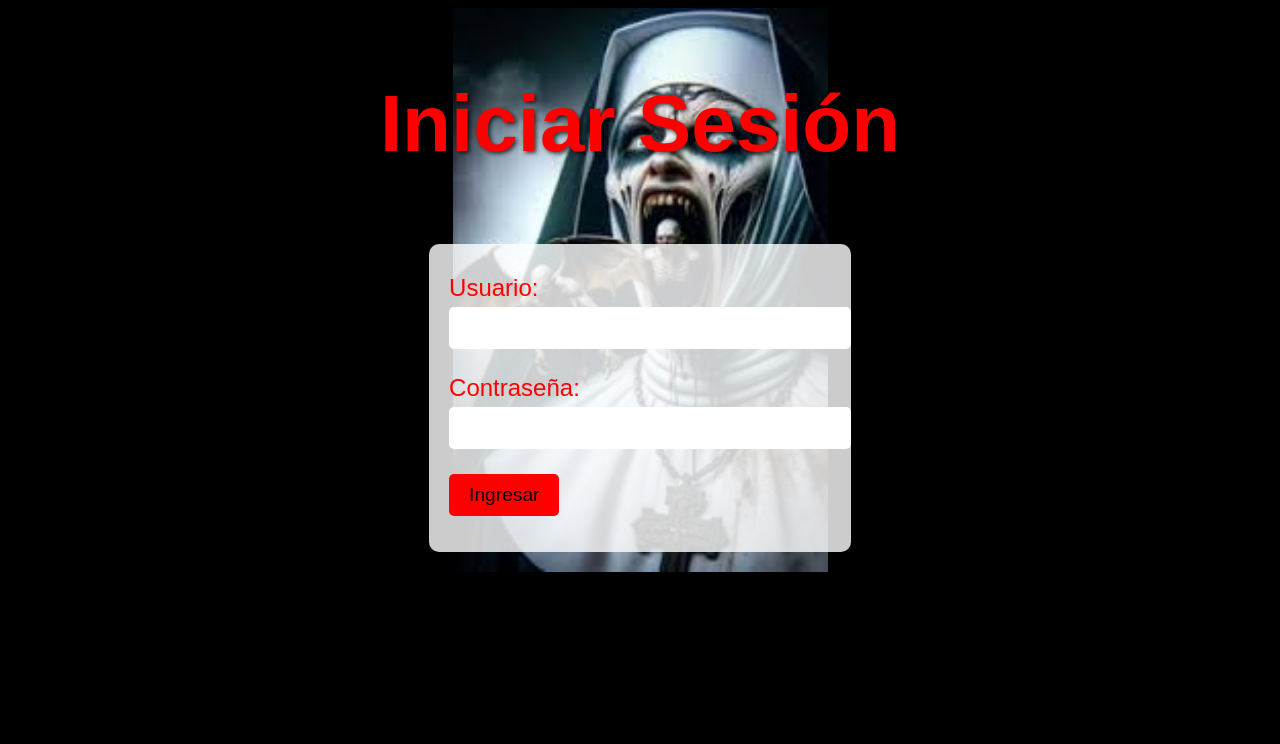
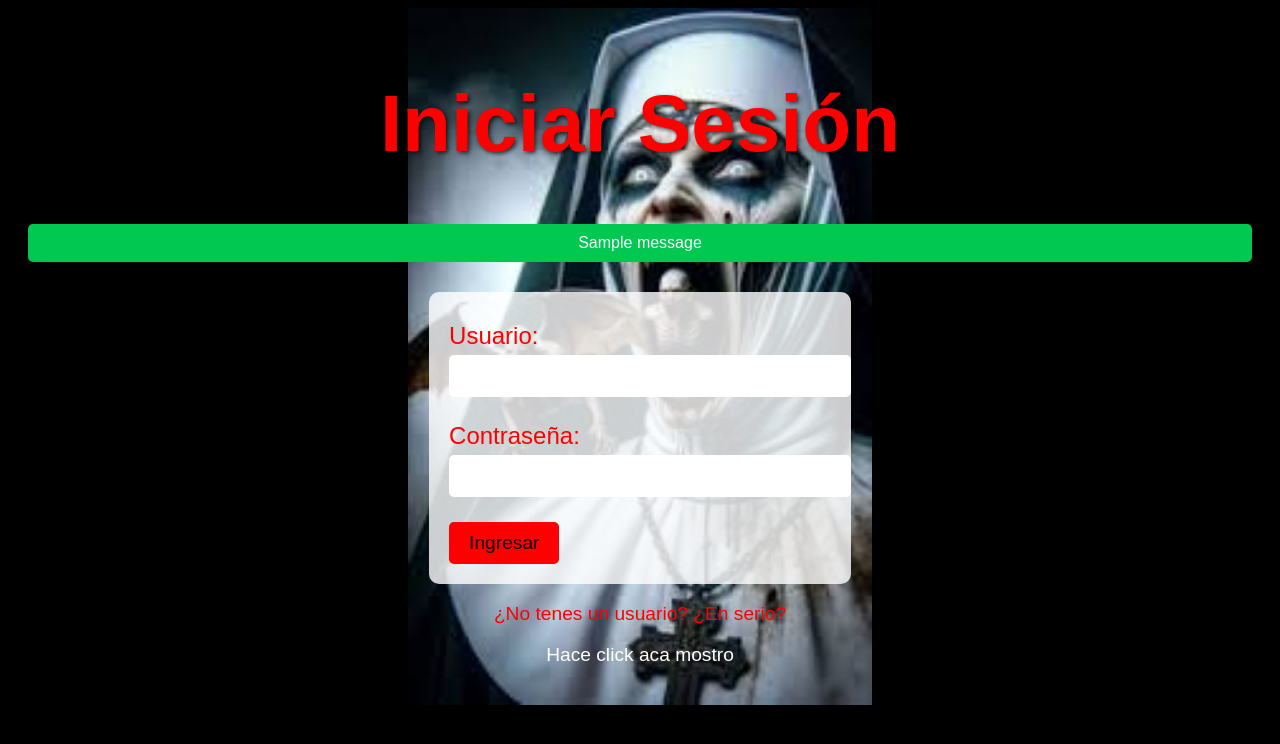
Before and after one commit to moonkyhead/leandroberti, a Django app: page /sesion/ in a window 1280 px wide. Shown: the top 744 px of the page. Run offline with Django 5.2, Linux system fonts and the light colour scheme; tables that the repository leaves empty hold one stand-in row (values such as "Sample post"); one stand-in notice (Sample message) is shown.

Commit message:
Se agrega opcion de cerrar sesion y se arregla el inicio y registro de usuarios

```diff
--- a/src/config/urls.py
+++ b/src/config/urls.py
@@ -17,6 +17,4 @@ urlpatterns = [
     path('sesion/index/', include(metal.urlpatterns)),
     path('registro/index/', views.index, name='registro_index'),
     path('registro/index/', include(metal.urlpatterns)),
-    path('sesion/', views.sesion, name='sesion'),
-    path('registro/', views.registro, name='registro'),
 ]
--- a/src/final/templates/final/base.html
+++ b/src/final/templates/final/base.html
@@ -67,7 +67,7 @@
                 </ul>
                 <ul class="navbar-nav">
                     <li class="nav-item">
-                        <a class="nav-link" href="{% url 'home' %}">Cerrar Sesión</a>
+                        <a class="nav-link" href="{% url 'cerrar_sesion' %}">Cerrar Sesión</a>
                     </li>
                 </ul>
             </div>
--- a/src/final/templates/final/sesion.html
+++ b/src/final/templates/final/sesion.html
@@ -61,14 +61,35 @@
             color: white;
             text-decoration: none;
         }
+        .alert {
+            padding: 10px;
+            margin: 10px 0;
+            border-radius: 5px;
+        }
+        .alert-danger {
+            background-color: #ff4444;
+            color: white;
+        }
+        .alert-success {
+            background-color: #00C851;
+            color: white;
+        }
     </style>
 </head>
 <body>
-
     <div style="background: url('{% static 'final/img/sesion.png' %}') no-repeat center center; background-size: contain; padding: 20px;">
         <h1 style="text-align: center; color: red; text-shadow: 2px 2px 4px rgba(0,0,0,0.7);">Iniciar Sesión</h1>
 
-        <form id="loginForm">
+        {% if messages %}
+            {% for message in messages %}
+                <div class="alert alert-{{ message.tags }}">
+                    {{ message }}
+                </div>
+            {% endfor %}
+        {% endif %}
+
+        <form method="POST" action="{% url 'sesion' %}">
+            {% csrf_token %}
             <label for="username">Usuario:</label>
             <input type="text" id="username" name="username" required>
 
@@ -76,29 +97,12 @@
             <input type="password" id="password" name="password" required>
 
             <button type="submit">Ingresar</button>
-            <p class="error" id="errorMessage"></p>
         </form>
 
-        <div class="register-option" id="registerOption" style="display: none;">
+        <div class="register-option">
             <p>¿No tenes un usuario? ¿En serio?</p>
-            <p><a href="index/">Hace click aca mostro</a></p>
+            <p><a href="{% url 'registro' %}">Hace click aca mostro</a></p>
         </div>
     </div>
-
-    <script>
-        document.getElementById('loginForm').addEventListener('submit', function(event) {
-            event.preventDefault();
-            const username = document.getElementById('username').value;
-            const password = document.getElementById('password').value;
-
-            if (username === 'admin' && password === '1234') {
-                window.location.href = 'principal.html';
-            } else {
-                document.getElementById('errorMessage').textContent = 'Usuario o contraseña incorrectos';
-                document.getElementById('registerOption').style.display = 'block';
-            }
-        });
-    </script>
-
 </body>
 </html>
--- a/src/final/urls/auth.py
+++ b/src/final/urls/auth.py
@@ -4,4 +4,5 @@ from final import views
 urlpatterns = [
     path('sesion/', views.sesion, name='sesion'),
     path('registro/', views.registro, name='registro'),
+    path('cerrar-sesion/', views.cerrar_sesion, name='cerrar_sesion'),
 ]
--- a/src/final/views.py
+++ b/src/final/views.py
@@ -1,75 +1,147 @@
 from django.http import HttpResponse
-from django.shortcuts import render
-
-
 from django.shortcuts import render, redirect, get_object_or_404
 from django.contrib import messages
+from django.contrib.auth import login, authenticate, logout
+from django.contrib.auth.decorators import login_required
 from .models import Usuario, Banda, Artista
+from django.contrib.auth.models import User
+from django.contrib.auth.hashers import make_password
 
 
 def home(request):
     return render(request, 'final/home.html')
 
+
+def registro(request):
+    if request.method == 'POST':
+        nombre = request.POST['firstName']
+        apellido = request.POST['lastName']
+        correo_electronico = request.POST['email']
+        username = request.POST['username']
+        password = request.POST['password']
+
+        # Verificar si el usuario ya existe
+        if User.objects.filter(username=username).exists():
+            messages.error(request, 'El nombre de usuario ya está en uso.')
+            return render(request, 'final/registro.html')
+
+        if User.objects.filter(email=correo_electronico).exists():
+            messages.error(request, 'El correo electrónico ya está registrado.')
+            return render(request, 'final/registro.html')
+
+        try:
+            # Crear usuario de Django
+            user = User.objects.create_user(
+                username=username,
+                email=correo_electronico,
+                password=password,
+                first_name=nombre,
+                last_name=apellido
+            )
+
+            # Crear perfil de usuario
+            Usuario.objects.create(
+                nombre=nombre,
+                apellido=apellido,
+                correo_electronico=correo_electronico,
+                usuario=username,
+                contrasena=make_password(password)
+            )
+
+            messages.success(request, 'Usuario registrado exitosamente.')
+            return redirect('sesion')
+        except Exception as e:
+            messages.error(request, 'Error al registrar el usuario.')
+            return render(request, 'final/registro.html')
+
+    return render(request, 'final/registro.html')
+
+
 def sesion(request):
+    if request.method == 'POST':
+        username = request.POST['username']
+        password = request.POST['password']
+
+        user = authenticate(request, username=username, password=password)
+
+        if user is not None:
+            login(request, user)
+            messages.success(request, f'Bienvenido {user.first_name}!')
+            return redirect('index')
+        else:
+            messages.error(request, 'Usuario o contraseña incorrectos')
+            return render(request, 'final/sesion.html')
+
     return render(request, 'final/sesion.html')
 
-def registro(request):
-    return render(request, 'final/registro.html')
 
+def cerrar_sesion(request):
+    logout(request)
+    messages.success(request, '¡Sesión cerrada exitosamente!')
+    return redirect('home')
+
+
+@login_required(login_url='sesion')
 def index(request):
     return render(request, 'final/index.html')
+
 
 def instructores(request):
     return render(request, 'final/instructores.html')
 
+
 def numetal(request):
     return render(request, 'final/numetal.html')
+
 
 def trashmetal(request):
     return render(request, 'final/trashmetal.html')
 
+
 def deathmetal(request):
     return render(request, 'final/deathmetal.html')
+
 
 def korn(request):
     return render(request, 'final/korn.html')
 
+
 def disturbed(request):
     return render(request, 'final/disturbed.html')
+
 
 def deftones(request):
     return render(request, 'final/deftones.html')
 
+
 def metallica(request):
     return render(request, 'final/metallica.html')
+
 
 def megadeth(request):
     return render(request, 'final/megadeth.html')
 
+
 def testament(request):
     return render(request, 'final/testament.html')
+
 
 def children(request):
     return render(request, 'final/children.html')
 
+
 def archenemy(request):
     return render(request, 'final/archenemy.html')
+
 
 def cannibal(request):
     return render(request, 'final/cannibal.html')
 
 
-def registro(request):
-    return render(request, 'final/registro.html')
-
-
-def index(request):
-    return render(request, 'final/index.html')
-
-
 def listar_usuarios(request):
     usuarios = Usuario.objects.all()
     return render(request, 'final/listar_usuarios.html', {'usuarios': usuarios})
+
 
 def registrar_usuario(request):
     if request.method == 'POST':
@@ -90,6 +162,7 @@ def registrar_usuario(request):
         return redirect('listar_usuarios')
     return render(request, 'final/registrar_usuario.html')
 
+
 def actualizar_usuario(request, usuario_id):
     usuario = get_object_or_404(Usuario, id=usuario_id)
     if request.method == 'POST':
@@ -102,6 +175,7 @@ def actualizar_usuario(request, usuario_id):
         messages.success(request, 'Usuario actualizado con éxito.')
         return redirect('listar_usuarios')
     return render(request, 'final/actualizar_usuario.html', {'usuario': usuario})
+
 
 def eliminar_usuario(request, usuario_id):
     usuario = get_object_or_404(Usuario, id=usuario_id)
@@ -118,9 +192,11 @@ def crear_banda(request):
         return redirect('listar_bandas')
     return render(request, 'final/crear_banda.html')
 
+
 def listar_bandas(request):
     bandas = Banda.objects.all()
     return render(request, 'final/listar_bandas.html', {'bandas': bandas})
+
 
 def actualizar_banda(request, banda_id):
     banda = get_object_or_404(Banda, id=banda_id)
@@ -130,6 +206,7 @@ def actualizar_banda(request, banda_id):
         messages.success(request, 'Banda actualizada con éxito.')
         return redirect('listar_bandas')
     return render(request, 'final/actualizar_banda.html', {'banda': banda})
+
 
 def eliminar_banda(request, banda_id):
     banda = get_object_or_404(Banda, id=banda_id)
@@ -146,9 +223,11 @@ def crear_artista(request):
         return redirect('listar_artistas')
     return render(request, 'final/crear_artista.html')
 
+
 def listar_artistas(request):
     artistas = Artista.objects.all()
     return render(request, 'final/listar_artistas.html', {'artistas': artistas})
+
 
 def actualizar_artista(request, artista_id):
     artista = get_object_or_404(Artista, id=artista_id)
@@ -159,14 +238,17 @@ def actualizar_artista(request, artista_id):
         return redirect('listar_artistas')
     return render(request, 'final/actualizar_artista.html', {'artista': artista})
 
+
 def eliminar_artista(request, artista_id):
     artista = get_object_or_404(Artista, id=artista_id)
     artista.delete()
     messages.success(request, 'Artista eliminado con éxito.')
     return redirect('listar_artistas')
 
+
 def metal(request):
     return render(request, 'final/metal.html')
 
+
 def pantera(request):
     return render(request, 'final/pantera.html')
```
Also changed, not shown: src/final/templates/final/registro.html (+22 -12 lines), src/db.sqlite3.
